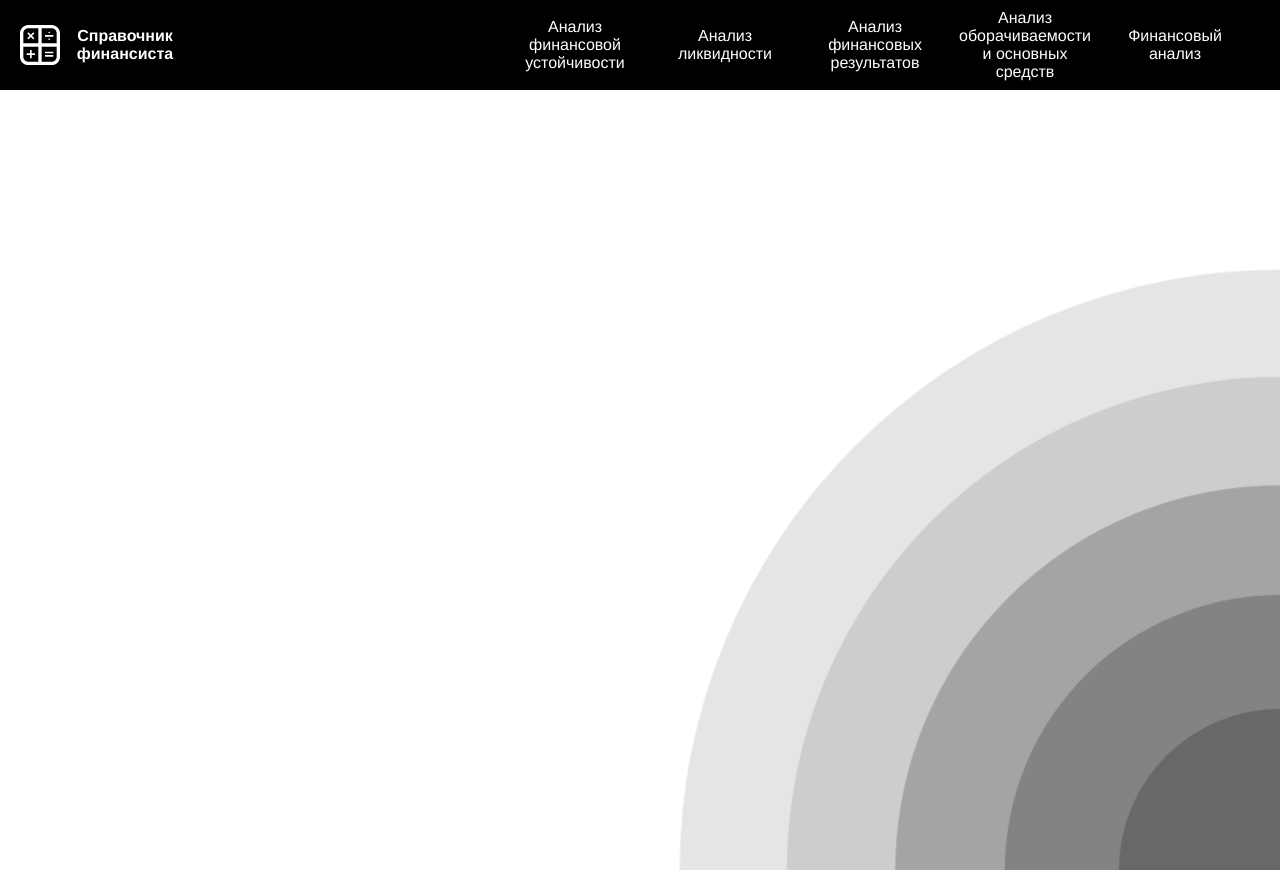
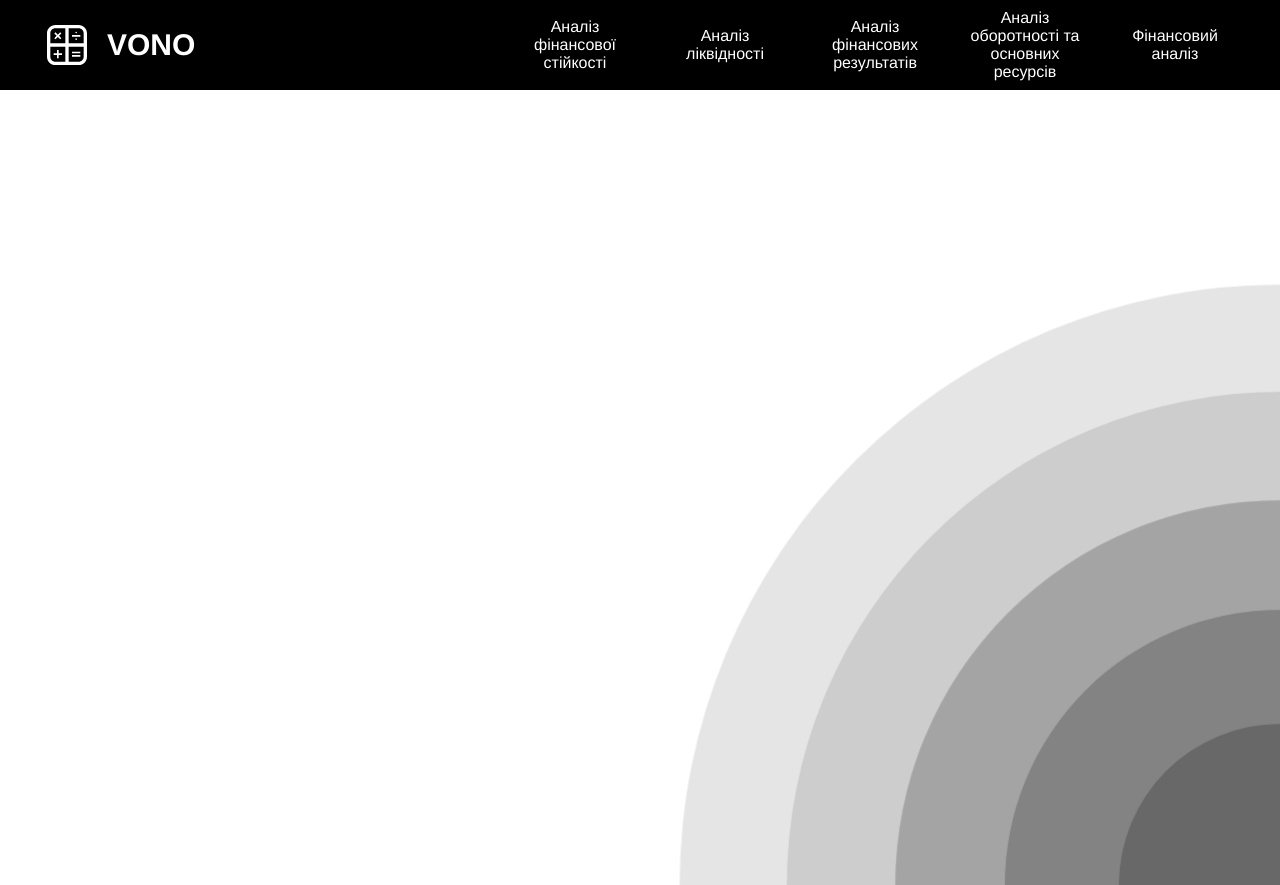
Before and after one commit to crossoover/finance-analytics, a React (Create React App) app: page / in a window 1280 px wide. Built offline with nearby package versions, Linux system fonts and the light colour scheme.

Commit message:
finished translation + minor styles updates

```diff
--- a/src/Pages/Dashboard/AdditionalInfo/index.tsx
+++ b/src/Pages/Dashboard/AdditionalInfo/index.tsx
@@ -1,13 +1,15 @@
-import React from 'react'
-import './styles.css'
+/* eslint-disable prettier/prettier */
+import React from 'react';
+import './styles.css';
 
 const AdditionalInfo = () => {
 	return (
 		<div className="card">
 			<div className="card__side card__side--front">
 				<h2 className="card__heading">
-          Зажмите, чтобы узнать, как <br />
-          <span className="card__heading__this1">это</span> работает.
+					Зажміть, щоб дізнатися, як
+					<br />
+					<span className="card__heading__this1">VONO</span> працює.
 				</h2>
 				<img
 					className="card__image"
@@ -17,14 +19,15 @@ const AdditionalInfo = () => {
 			</div>
 			<div className="card__side card__side--back">
 				<p className="card__text">
-          Система очень проста для тех, кто разбирается в делах финансовых и
-          экономических. Просто зайдите в любой интересующий вас раздел и
-          нажмите нужную кнопку. Готово! Теперь можно провести анализ, прочитать
-          определение, рассчитать любой коэффициент, узнать формулу, по которой
-          ведется расчёт, узнать о нормальном значении для этого коэффициента и
-          все это Онлайн. <br />
+					Система дуже проста для тих, хто розуміється на справах фінансових і
+					економічних. Просто зайдіть в будь-який цікавий для вас розділ і
+					натисніть на потрібну кнопку. Готово! Тепер можна провести аналіз,
+					прочитати визначення, розрахувати будь-який коефіцієнт, дізнатися
+					формулу, за якою ведеться розрахунок, дізнатися про нормальне значення
+					для цього коефіцієнта та все це Онлайн.
 					<br />
-          Пользуйтесь!
+					<br />
+					Користуйтесь на здоровʼя!
 				</p>
 				<img
 					className="card__image"
@@ -33,7 +36,7 @@ const AdditionalInfo = () => {
 				/>
 			</div>
 		</div>
-  )
-}
+	);
+};
 
-export default AdditionalInfo
+export default AdditionalInfo;
--- a/src/Pages/Dashboard/AdditionalInfo/styles.css
+++ b/src/Pages/Dashboard/AdditionalInfo/styles.css
@@ -13,8 +13,8 @@
 }
 .card__heading__this1 {
 	color: white;
-  font-size: 80px;
-  line-height: 70px;
+	font-size: 90px;
+	line-height: 100px;
 }
 .card__text {
 	font-size: 14px;
--- a/src/Pages/Dashboard/index.tsx
+++ b/src/Pages/Dashboard/index.tsx
@@ -1,4 +1,5 @@
-import React from 'react'
+/* eslint-disable prettier/prettier */
+import React from 'react';
 import {
 	NextScreenWrapper,
 	MainWrapper,
@@ -18,18 +19,18 @@ import {
 	ThirdSection,
 	ForthSection,
 	FifthSection,
-} from './styles'
-import AdditionalInfo from './AdditionalInfo'
-import Footer from '../../components/Footer'
-import { getOptionRouteById } from '../../utils/routes'
+} from './styles';
+import AdditionalInfo from './AdditionalInfo';
+import Footer from '../../components/Footer';
+import { getOptionRouteById } from '../../utils/routes';
 
 const SECTION_LINKS_MAP = [
 	{
-    name: 'Анализ финансовой устойчивости',
+		name: 'Аналіз фінансової стійкості',
 		sectionId: 1,
 		WrapperComponent: FirstSection,
 		TextWrapperComponent: FirstSectionText,
-    getPlusImageComponent: () => (
+		imageComponent: (
 			<PlusImage
 				src="https://iconmonstr.com/wp-content/g/gd/makefg.php?i=../releases/preview/7.0.0/png/iconmonstr-plus-circle-filled.png&r=255&g=255&b=255"
 				alt="plus image"
@@ -37,11 +38,11 @@ const SECTION_LINKS_MAP = [
 		),
 	},
 	{
-    name: 'Анализ ликвидности',
+		name: 'Аналіз ліквідності',
 		sectionId: 2,
 		WrapperComponent: SecondSection,
 		TextWrapperComponent: SecondSectionText,
-    getPlusImageComponent: () => (
+		imageComponent: (
 			<PlusImage
 				src="https://iconmonstr.com/wp-content/g/gd/makefg.php?i=../releases/preview/7.0.0/png/iconmonstr-plus-circle-filled.png&r=175&g=191&b=109"
 				alt="plus image"
@@ -49,11 +50,11 @@ const SECTION_LINKS_MAP = [
 		),
 	},
 	{
-    name: 'Анализ финансовых результатов',
+		name: 'Аналіз фінансових результатів',
 		sectionId: 3,
 		WrapperComponent: ThirdSection,
 		TextWrapperComponent: ThirdSectionText,
-    getPlusImageComponent: () => (
+		imageComponent: (
 			<ThirdPlusImage
 				src="https://iconmonstr.com/wp-content/g/gd/makefg.php?i=../releases/preview/7.0.0/png/iconmonstr-plus-circle-filled.png&r=255&g=255&b=255"
 				alt="plus image"
@@ -61,11 +62,11 @@ const SECTION_LINKS_MAP = [
 		),
 	},
 	{
-    name: 'Анализ оборачиваемости и основных средств',
+		name: 'Аналіз оборотності та основних ресурсів',
 		sectionId: 4,
 		WrapperComponent: ForthSection,
 		TextWrapperComponent: ForthSectionText,
-    getPlusImageComponent: () => (
+		imageComponent: (
 			<ForthPlusImage
 				src="https://iconmonstr.com/wp-content/g/gd/makefg.php?i=../releases/preview/7.0.0/png/iconmonstr-plus-circle-filled.png&r=255&g=255&b=255"
 				alt="plus image"
@@ -73,22 +74,22 @@ const SECTION_LINKS_MAP = [
 		),
 	},
 	{
-    name: 'Финансовый анализ',
+		name: 'Фінансовий аналіз',
 		sectionId: 5,
 		WrapperComponent: FifthSection,
 		TextWrapperComponent: FifthSectionText,
-    getPlusImageComponent: () => (
+		imageComponent: (
 			<PlusImage
 				src="https://iconmonstr.com/wp-content/g/gd/makefg.php?i=../releases/preview/7.0.0/png/iconmonstr-plus-circle-filled.png&r=0&g=0&b=0"
 				alt="plus image"
 			/>
 		),
 	},
-]
+];
 
 const Dashboard = () => (
 	<MainWrapper>
-    <Heading>Ваш новый финансовый помощник уже здесь!</Heading>
+		<Heading>Ваш новий фінансовий помічник вже тут!</Heading>
 		<SectionsWrapper>
 			{SECTION_LINKS_MAP.map(
 				({
@@ -96,12 +97,12 @@ const Dashboard = () => (
 					sectionId,
 					WrapperComponent,
 					TextWrapperComponent,
-          getPlusImageComponent,
+					imageComponent,
 				}) => (
 					<SpecialLink to={getOptionRouteById(sectionId, 1)}>
 						<WrapperComponent>
 							<TextWrapperComponent>{name}</TextWrapperComponent>
-              {getPlusImageComponent()}
+							{imageComponent}
 						</WrapperComponent>
 					</SpecialLink>
 				)
@@ -112,6 +113,6 @@ const Dashboard = () => (
 		</NextScreenWrapper>
 		<Footer />
 	</MainWrapper>
-)
+);
 
-export default Dashboard
+export default Dashboard;
--- a/src/Pages/Navigator/index.tsx
+++ b/src/Pages/Navigator/index.tsx
@@ -59,10 +59,10 @@ const Navigator = () => {
 		<div>
 			<Wrapper>
 				<Navigation>
-					<NavigationLinkItem onClick={closeMenu}>
+					<NavigationLinkItem onClick={closeMenu} autoWidth>
 						<MainNavigationLink to={BASE_ROUTE}>
 							<MainLogo />
-							<LogoText>Справочник финансиста</LogoText>
+							<LogoText>VONO</LogoText>
 						</MainNavigationLink>
 					</NavigationLinkItem>
 					<MenuTrigger onClick={menuHandler} isActive={isMenuActive} />
--- a/src/Pages/Navigator/styles.tsx
+++ b/src/Pages/Navigator/styles.tsx
@@ -1,5 +1,6 @@
-import styled, { keyframes } from 'styled-components'
-import { Link } from 'react-router-dom'
+/* eslint-disable prettier/prettier */
+import styled, { keyframes } from 'styled-components';
+import { Link } from 'react-router-dom';
 
 const pulse = keyframes`
     0%{
@@ -13,11 +14,11 @@ const pulse = keyframes`
     100%{
         transform: scale(1);
     }
-`
+`;
 
 export const Wrapper = styled.nav`
 	display: flex;
-`
+`;
 
 export const Navigation = styled.ul`
 	display: flex;
@@ -34,7 +35,7 @@ export const Navigation = styled.ul`
 	@media screen and (max-width: 1070px) {
 		padding: 0;
 	}
-`
+`;
 
 export const AllLinksWrapper = styled.div`
 	display: flex;
@@ -42,7 +43,7 @@ export const AllLinksWrapper = styled.div`
 	@media screen and (max-width: 1070px) {
 		display: none;
 	}
-`
+`;
 
 export const MobileMenu = styled.div<{ isMenuActive: boolean }>`
 	display: ${({ isMenuActive }) => (isMenuActive ? 'flex' : 'none')};
@@ -54,24 +55,24 @@ export const MobileMenu = styled.div<{ isMenuActive: boolean }>`
 	height: 100vh;
 	position: absolute;
 	z-index: 10;
-`
+`;
 
 export const LogoText = styled.p`
+	margin-left: 20px;
 	color: white;
 	font-weight: bold;
-  width: 130px;
-`
+	font-size: 30px;
+`;
 
-export const NavigationLinkItem = styled.li`
+export const NavigationLinkItem = styled.li<{ autoWidth?: boolean }>`
 	list-style-type: none;
 	border: 2px solid transparent;
 	text-align: center;
 	padding: 5px 15px;
 	transition: 0.1s;
-  width: 150px;
+	width: ${(p) => (p.autoWidth ? 'auto' : '150px')};
 	display: flex;
 	align-items: center;
-  justify-content: center;
 	transition: 0.1s;
 
 	&:hover {
@@ -87,7 +88,7 @@ export const NavigationLinkItem = styled.li`
 			border-bottom: 2px solid transparent;
 		}
 	}
-`
+`;
 
 export const NavigationLink = styled(Link)`
 	color: white;
@@ -104,7 +105,7 @@ export const NavigationLink = styled(Link)`
 			animation: ${pulse} 0.1s linear;
 		}
 	}
-`
+`;
 
 export const MainNavigationLink = styled(NavigationLink)`
 	display: flex;
@@ -116,4 +117,4 @@ export const MainNavigationLink = styled(NavigationLink)`
 		border: none;
 		box-shadow: none;
 	}
-`
+`;
--- a/src/utils/constants.tsx
+++ b/src/utils/constants.tsx
@@ -33,98 +33,98 @@ export const CIRCLE_CONFIG_MAP: ICircle[] = [
 
 export const PAGES_CONFIG_MAP = [
 	{
-		name: 'Анализ финансовой устойчивости',
+		name: 'Аналіз фінансової стійкості',
 		id: 1,
 	},
 	{
-		name: 'Анализ ликвидности',
+		name: 'Аналіз ліквідності',
 		id: 2,
 	},
 	{
-		name: 'Анализ финансовых результатов',
+		name: 'Аналіз фінансових результатів',
 		id: 3,
 	},
 	{
-		name: 'Анализ оборачиваемости и основных средств',
+		name: 'Аналіз оборотності та основних ресурсів',
 		id: 4,
 	},
 	{
-		name: 'Финансовый анализ',
+		name: 'Фінансовий аналіз',
 		id: 5,
 	},
 ];
 
 export const OPTIONS_CONFIG_1 = {
 	id: 1,
-	label: 'Анализ финансовой устойчивости',
+	label: 'Аналіз фінансової стійкості',
 	options: [
-		{ name: 'Коэффициент автономии', id: 1 },
-		{ name: 'Коэффициент капитализации', id: 2 },
-		{ name: 'Коэффициент обеспеченности запасов', id: 3 },
-		{ name: 'Коэффициент покрытия активов', id: 4 },
-		{ name: 'Коэффициент покрытия инвестиций', id: 5 },
-		{ name: 'Коэффициент покрытия процентов', id: 6 },
-		{ name: 'Коэффициент финансовой зависимости', id: 7 },
-		{ name: 'Отношение долга к EBITDA', id: 8 },
-		{ name: 'Чистые активы', id: 9 },
-		{ name: 'Финансовый леверидж', id: 10 },
+		{ name: 'Коефіцієнт автономії', id: 1 },
+		{ name: 'Коефіцієнт капіталізації', id: 2 },
+		{ name: 'Коефіцієнт забезпеченості запасів', id: 3 },
+		{ name: 'Коефіцієнт покриття активів', id: 4 },
+		{ name: 'Коефіцієнт покриття інвестицій', id: 5 },
+		{ name: 'Коефіцієнт покриття відсотків', id: 6 },
+		{ name: 'Коефіцієнт фінансової залежності', id: 7 },
+		{ name: 'Відношення боргу до EBITDA', id: 8 },
+		{ name: 'Чисті активи', id: 9 },
+		{ name: 'Фінансовий леверидж', id: 10 },
 	],
 };
 
 export const OPTIONS_CONFIG_2 = {
 	id: 2,
-	label: 'Анализ ликвидности',
+	label: 'Аналіз ліквідності',
 	options: [
-		{ name: 'Коэффициент абсолютной ликвидности', id: 1 },
-		{ name: 'Коэффициент быстрой ликвидности', id: 2 },
-		{ name: 'Коэффициент обеспеченности собственными средствами', id: 3 },
-		{ name: 'Коэффициент текущей ликвидности', id: 4 },
-		{ name: 'Рабочий капитал', id: 5 },
-		{ name: 'Собственные оборотные средства', id: 6 },
+		{ name: 'Коефіцієнт абсолютної ліквідності', id: 1 },
+		{ name: 'Коефіцієнт швидкої ліквідності', id: 2 },
+		{ name: 'Коефіцієнт забезпеченості власними коштами', id: 3 },
+		{ name: 'Коефіцієнт поточної ліквідності', id: 4 },
+		{ name: 'Робочий капітал', id: 5 },
+		{ name: 'Власні оборотні кошти', id: 6 },
 	],
 };
 
 export const OPTIONS_CONFIG_3 = {
 	id: 3,
-	label: 'Анализ финансовых результатов',
+	label: 'Аналіз фінансових результатів',
 	options: [
 		{ name: 'EBIT', id: 1 },
 		{ name: 'EBITDA', id: 2 },
 		{ name: 'EBITDARM', id: 3 },
-		{ name: 'Норма чистой прибыли', id: 4 },
-		{ name: 'Рентабельность', id: 5 },
-		{ name: 'Рентабельность активов', id: 6 },
-		{ name: 'Рентабельность задействованного капитала', id: 7 },
-		{ name: 'Рентабельность продаж', id: 8 },
-		{ name: 'Рентабельность собственного капитала', id: 9 },
+		{ name: 'Норма чистого прибутку', id: 4 },
+		{ name: 'Рентабельність', id: 5 },
+		{ name: 'Рентабельність активів', id: 6 },
+		{ name: 'Рентабельність задіяного капіталу', id: 7 },
+		{ name: 'Рентабельність продажів', id: 8 },
+		{ name: 'Рентабельність власного капіталу', id: 9 },
 		{ name: 'Формула Дюпона', id: 10 },
 	],
 };
 
 export const OPTIONS_CONFIG_4 = {
 	id: 4,
-	label: 'Анализ оборачиваемости и основных средств',
+	label: 'Аналіз оборотності та основних ресурсів',
 	options: [
-		{ name: 'Денежный цикл (цикл оборотного капитала)', id: 1 },
-		{ name: 'Оборачиваемость активов', id: 2 },
-		{ name: 'Оборачиваемость дебиторской задолженности', id: 3 },
-		{ name: 'Оборачиваемость запасов', id: 4 },
-		{ name: 'Оборачиваемость кредиторской задолженности', id: 5 },
-		{ name: 'Оборачиваемость оборотных средств', id: 6 },
-		{ name: 'Фондоёмкость', id: 7 },
-		{ name: 'Фондоотдача', id: 8 },
+		{ name: 'Грошовий цикл (цикл оборотного капіталу)', id: 1 },
+		{ name: 'Оборотність активів', id: 2 },
+		{ name: 'Оборотність дебіторської заборгованості', id: 3 },
+		{ name: 'Оборотність запасів', id: 4 },
+		{ name: 'Оборотність кредиторської заборгованості', id: 5 },
+		{ name: 'Оборотність оборотних коштів', id: 6 },
+		{ name: 'Фондомісткість', id: 7 },
+		{ name: 'Фондовіддача', id: 8 },
 	],
 };
 
 export const OPTIONS_CONFIG_5 = {
 	id: 5,
-	label: 'Финансовый анализ',
+	label: 'Фінансовий аналіз',
 	options: [
-		{ name: 'Z-модель Альтмана (Z-счет Альтмана)', id: 1 },
-		{ name: 'Коэффициент восстановления платежеспособности', id: 2 },
-		{ name: 'Коэффициент утраты платежеспособности', id: 3 },
-		{ name: 'Модель Сайфуллина-Кадыкова', id: 4 },
-		{ name: 'Модель Таффлера (Z-счет Таффлера)', id: 5 },
+		{ name: '4-х факторна Z-модель Альтмана', id: 1 },
+		{ name: 'Коефіцієнт відновлення платоспроможності', id: 2 },
+		{ name: 'Коефіцієнт втрати платоспроможності', id: 3 },
+		{ name: 'Модель Сайфулліна-Кадикова', id: 4 },
+		{ name: 'Модель Таффлера (Z-рахунок Таффлера)', id: 5 },
 	],
 };
 
```
Also changed, not shown: src/Pages/Dashboard/styles.tsx (+24 -22 lines), src/components/RippleAnimation/styles.tsx (+7 -6 lines). Lines whose indentation alone changed are shown as unchanged.
